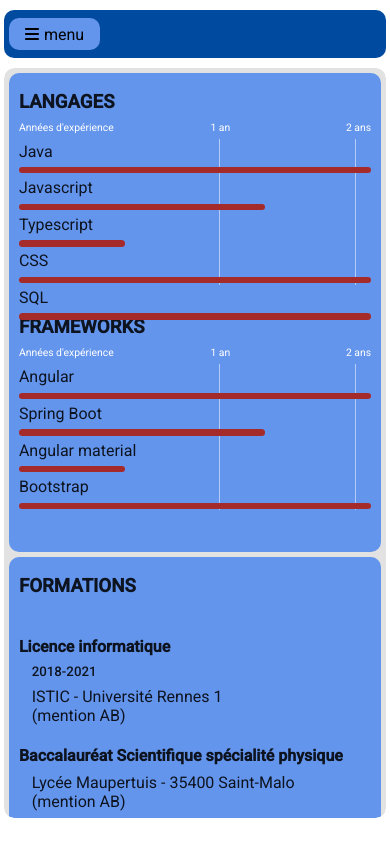
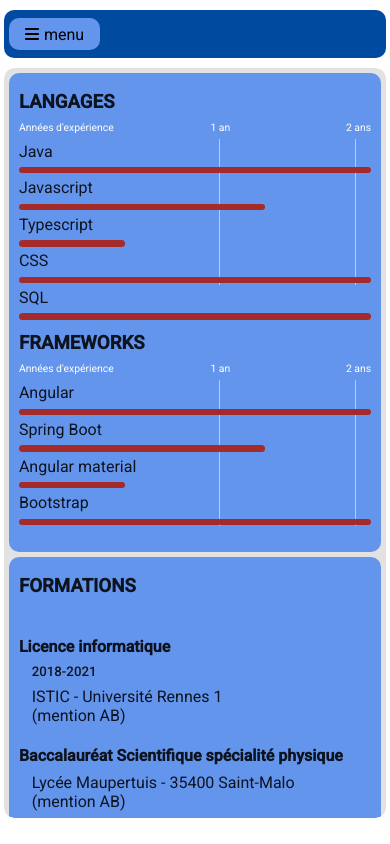
Before and after one commit to faberthet/cv, an Angular app: page /competences in a window 390 px wide. Built offline with nearby package versions, Linux system fonts and the light colour scheme.

Commit message:
css projet info

```diff
--- a/src/app/pages/competences/competences.component.css
+++ b/src/app/pages/competences/competences.component.css
@@ -2,7 +2,7 @@
     width: 100%;
     height: 100%;
     display: grid;
-    grid-template-columns: 1fr 1fr 1fr;
+    grid-template-columns: 42% 1fr 1fr;
     grid-template-rows: 72% 28%;
     grid-template-areas:
       "L D D"
@@ -52,8 +52,7 @@
 @media only screen and (max-width: 615px) {
    .knowContent{
     display: block;
-  }
-  .knowContent{
     height: min-content;
   }
+
 }
--- a/src/app/pages/competences/langages/langages.component.css
+++ b/src/app/pages/competences/langages/langages.component.css
@@ -58,6 +58,13 @@ li{
         width: 100%;
     }
 }
-h3{
+ h3{
     margin-top: 0;
 }
+ @media only screen and (max-width: 615px) {
+    .fra{
+
+       padding-top: 16px;
+
+    }
+}
--- a/src/app/pages/competences/langages/langages.component.html
+++ b/src/app/pages/competences/langages/langages.component.html
@@ -20,7 +20,7 @@
         <li>css</li>
         <li>SQL</li>
     </ul> -->
-    <div class="lan">
+    <div class="lan fra">
     <h3>FRAMEWORKS</h3>
     <div class="years">
         <span>Années d'expérience</span>
--- a/src/app/pages/projets/projet/projet.component.css
+++ b/src/app/pages/projets/projet/projet.component.css
@@ -2,6 +2,7 @@
     padding: 0 5px;
 padding-top: 5px;
 }
+
 h3{
     margin: 0;
     margin-top: 1rem;
@@ -21,6 +22,13 @@ fa-icon.plus{
 }
 .info{
     background-color: brown;
+    position: absolute;
+    top: 0;
+    left: 0;
+    border-radius: 15px;
+    width:calc(100% - 20px); /* - padding*/
+    height: 255px; /* - padding*/
+    padding: 10px;
 }
 .icon{
     display: flex;
--- a/src/app/pages/projets/projets.component.css
+++ b/src/app/pages/projets/projets.component.css
@@ -20,6 +20,7 @@
     /* margin: 2px; */
     border-radius: 15px;
     margin-top: 10px;
+    position: relative;
 }
 
 .radio{
@@ -35,7 +36,6 @@
     margin-right: 20px;
     text-transform: uppercase;
 }
-
 /* @media only screen and (max-width: 1770px) {
     .projet{
         width: calc(30% + 2px);
```
